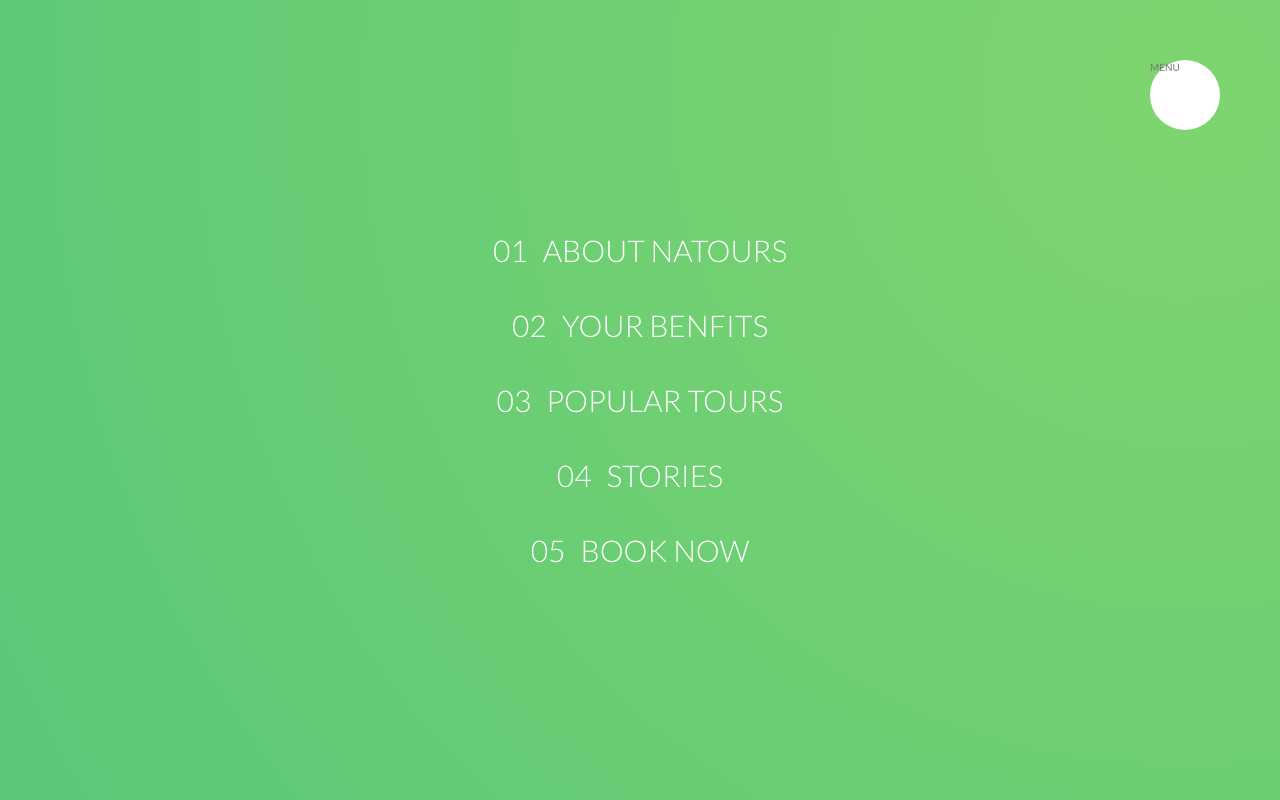
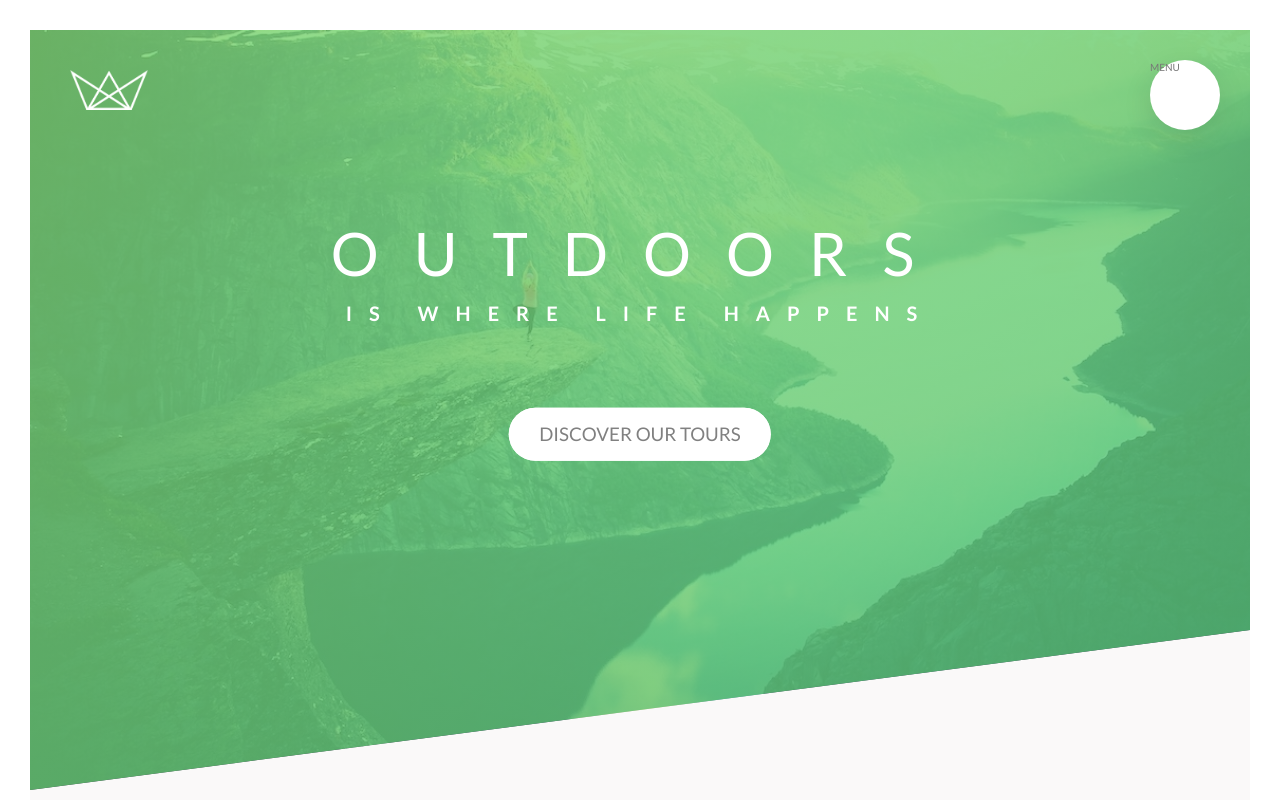
Before and after one commit to CypherAk007/Natours-React-App, a React (Vite) app: page / in a window 1280 px wide. Shown: the top 800 px of the page. Built offline with nearby package versions, Linux system fonts and the light colour scheme.

Commit message:
nav button click works + animation added

```diff
--- a/src/components/Navigation.module.scss
+++ b/src/components/Navigation.module.scss
@@ -12,6 +12,7 @@
         right: 6rem;
         border-radius: 50%;
         z-index: 2000;
+        box-shadow: 0 1rem 3rem rgba(black,0.1);
     }
 
     &__background{
@@ -24,18 +25,20 @@
         right: 6.5rem;
         background-image: radial-gradient(var(--color-primary-light),var(--color-primary-dark));
         z-index: 1000;
-
-        // Remove this
-        transform: scale(80);
+        transition: transform .4s cubic-bezier(0.83, 0, 0.17, 1);
+        // // Remove this
+        // transform: scale(80);
     }
 
     &__nav{
         height: 100vh;
-        width: 100%;
+        width: 0%;
         position: fixed;
         top: 0;
-        right: 0;
+        left: 0;
         z-index: 1500;
+        opacity: 0;
+        transition: all .4s cubic-bezier(0.68, -0.6, 0.32, 1.6);;
 
         // for ul to be at center
         // display: flex;
@@ -87,5 +90,12 @@
         }
 
     }
+   &__checkbox:checked ~ &__background{
+    transform: scale(80);
+   }
 
+   &__checkbox:checked ~ &__nav{
+    opacity: 1;
+    width: 100%;
+   }
 }
```
